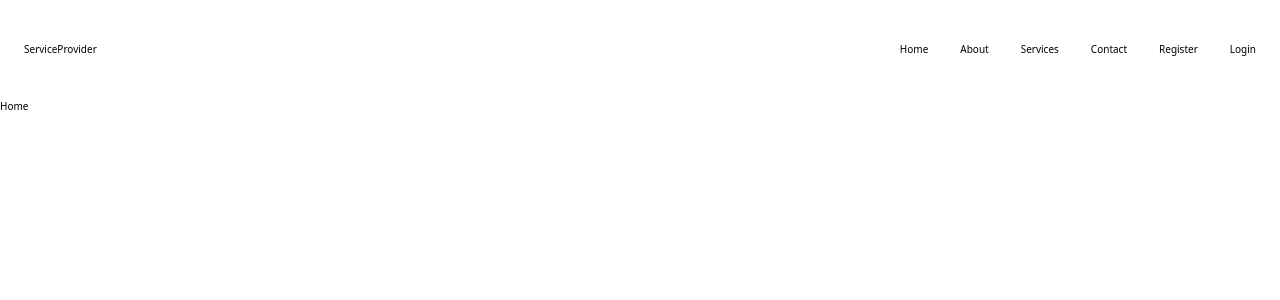
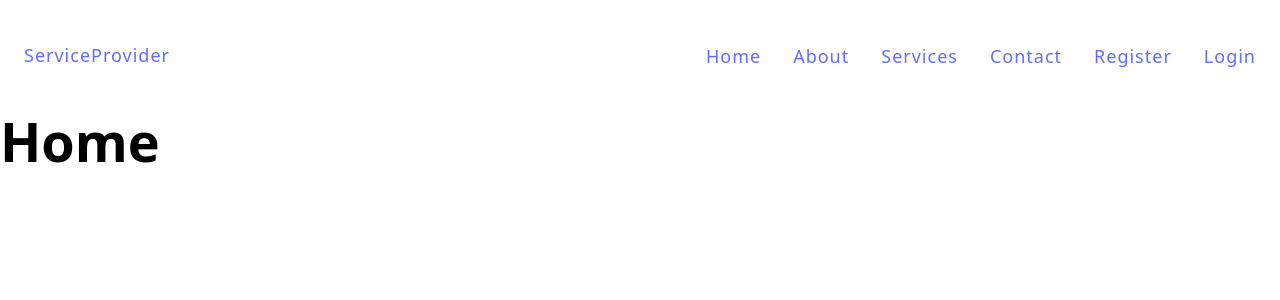
Before and after one commit to MuhammadFaizan144/MERN-Tutorial, a React (Vite) app in the folder client/: page / in a window 1280 px wide. Shown: the top 300 px of the page. Built offline with nearby package versions, Linux system fonts and the light colour scheme.

Commit message:
index.css content of in client in tutorial 22

```diff
--- a/client/src/index.css
+++ b/client/src/index.css
@@ -6,7 +6,42 @@
   margin: 0;
   padding: 0;
   box-sizing: border-box;
+  color-scheme: light dark;
+}
+:root{
+  --bg-color:#f4f3ff;
+  --btn-color:#646cff;
+  --dark-color:#242424;
+  --helper-color:#99b9ff;
+}
+li{
+  list-style: none;
 }
 html{
   font-size: 62.5%;
 }
+body{
+  margin: 0;
+  min-width: 32rem;
+  min-height:100vh;
+}
+h1{
+  font-size: 5.4rem;
+  line-height: 1.1;
+  font-weight: bold;
+}
+p,
+li,
+label,input,textarea{
+  font-size: 1.8rem;
+  line-height: 1.56;
+  letter-spacing: 0.1rem;
+  word-spacing: 0.06rem;
+}
+a{
+  font-weight: 500;
+  font-size: 1.8rem;
+  letter-spacing: 0.1rem;
+  color: var(--btn-color);
+  text-decoration: inherit;
+}
```
